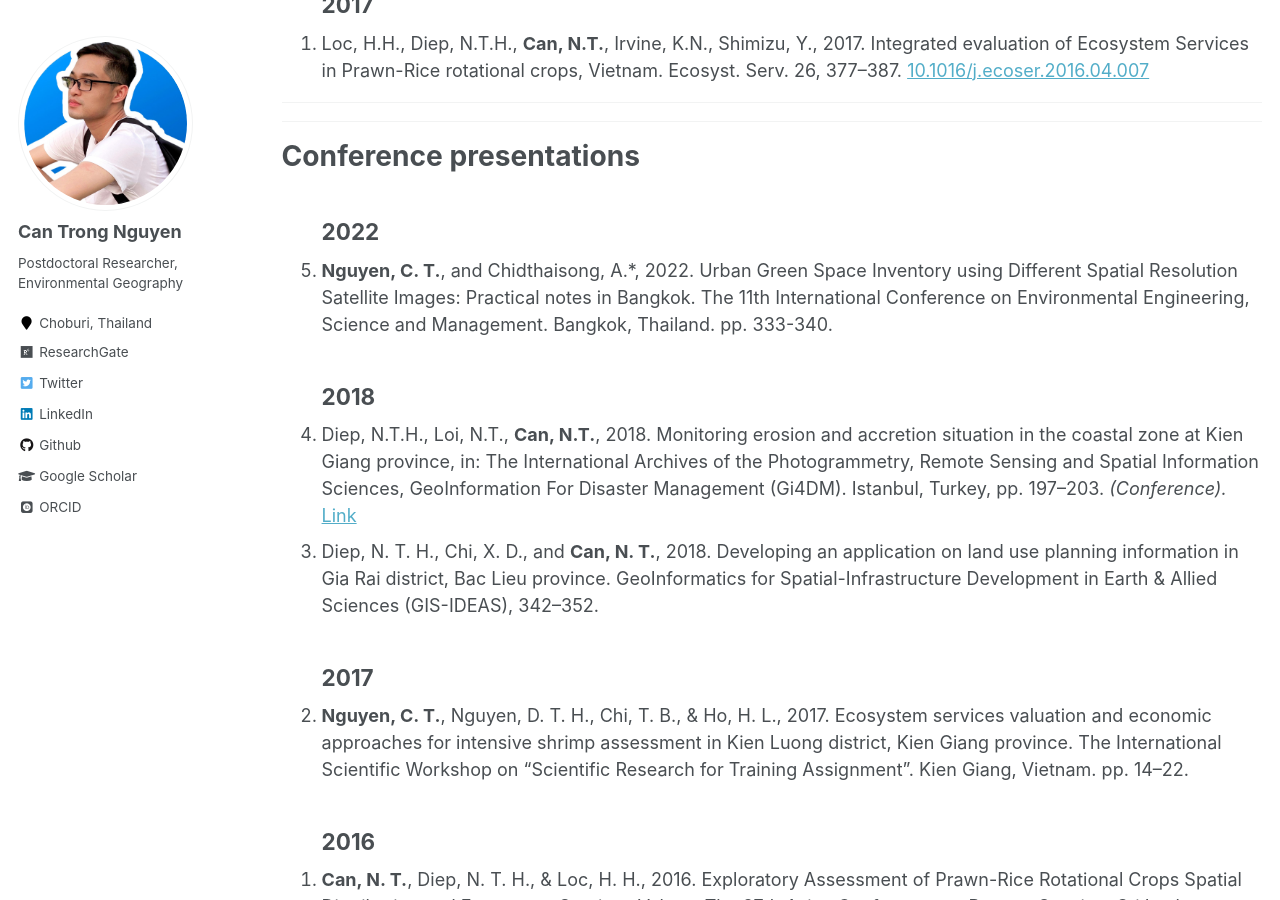
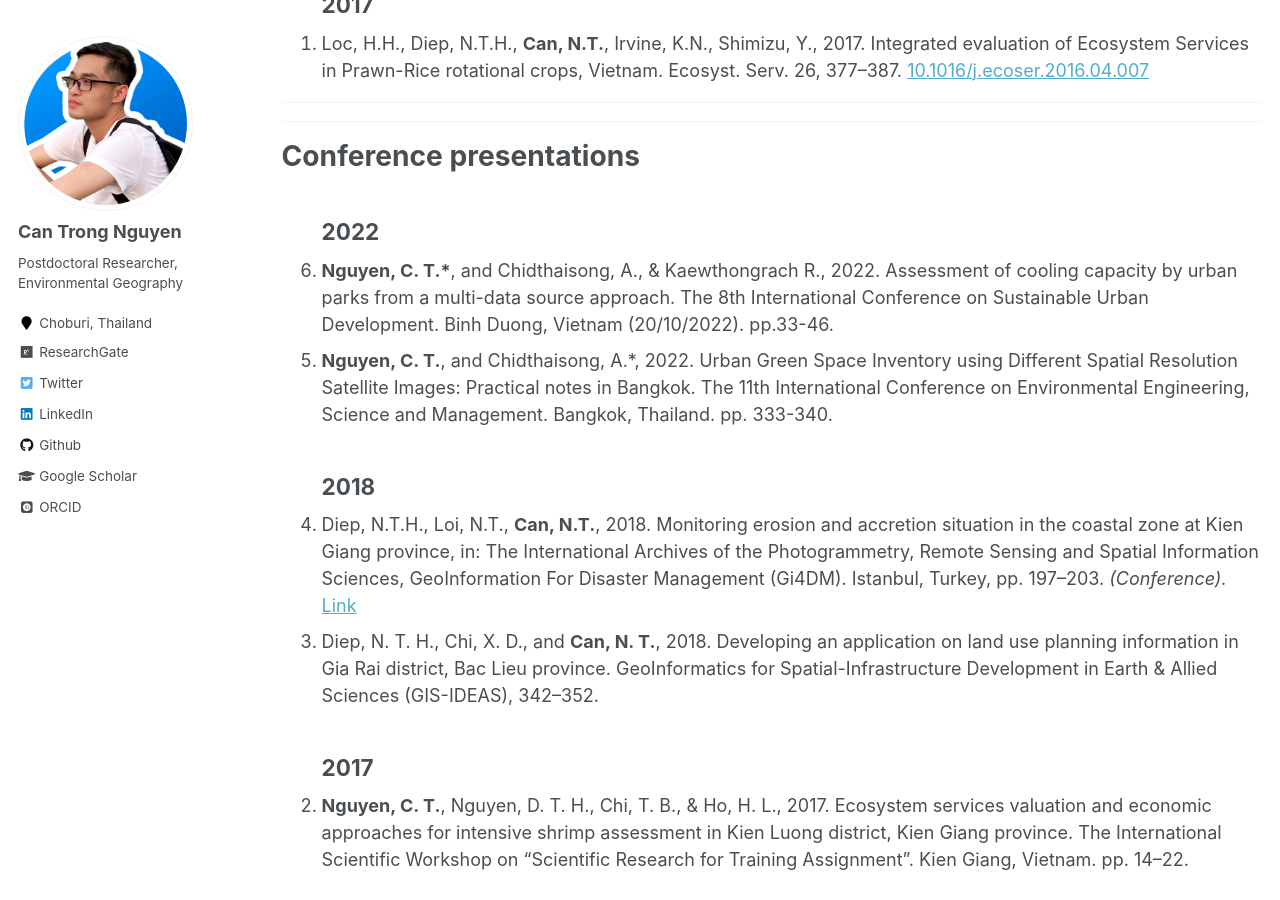
Before and after one commit to canng/oldsite, a Jekyll site: the page built from _pages/publications_list.md, in a window 1280 px wide and 900 px high, scrolled down 1747 px. Built offline with Jekyll 4.4.1, drawn with Linux system fonts in a browser that asks for light colours; some web fonts are replaced.

Commit message:
update publications

```diff
--- a/_pages/publications_list.md
+++ b/_pages/publications_list.md
@@ -54,6 +54,8 @@ author_profile: true
 
 <h2> 2022 </h2>
 
+<li> <b>Nguyen, C. T.*</b>, and Chidthaisong, A., & Kaewthongrach R., 2022. Assessment of cooling capacity by urban parks from a multi-data source approach. The 8th International Conference on Sustainable Urban Development. Binh Duong, Vietnam (20/10/2022). pp.33-46.
+
 <li> <b>Nguyen, C. T.</b>, and Chidthaisong, A.*, 2022. Urban Green Space Inventory using Different Spatial Resolution Satellite Images: Practical notes in Bangkok. The 11th International Conference on Environmental Engineering, Science and Management. Bangkok, Thailand. pp. 333-340.
 
 <h2> 2018 </h2>
```
